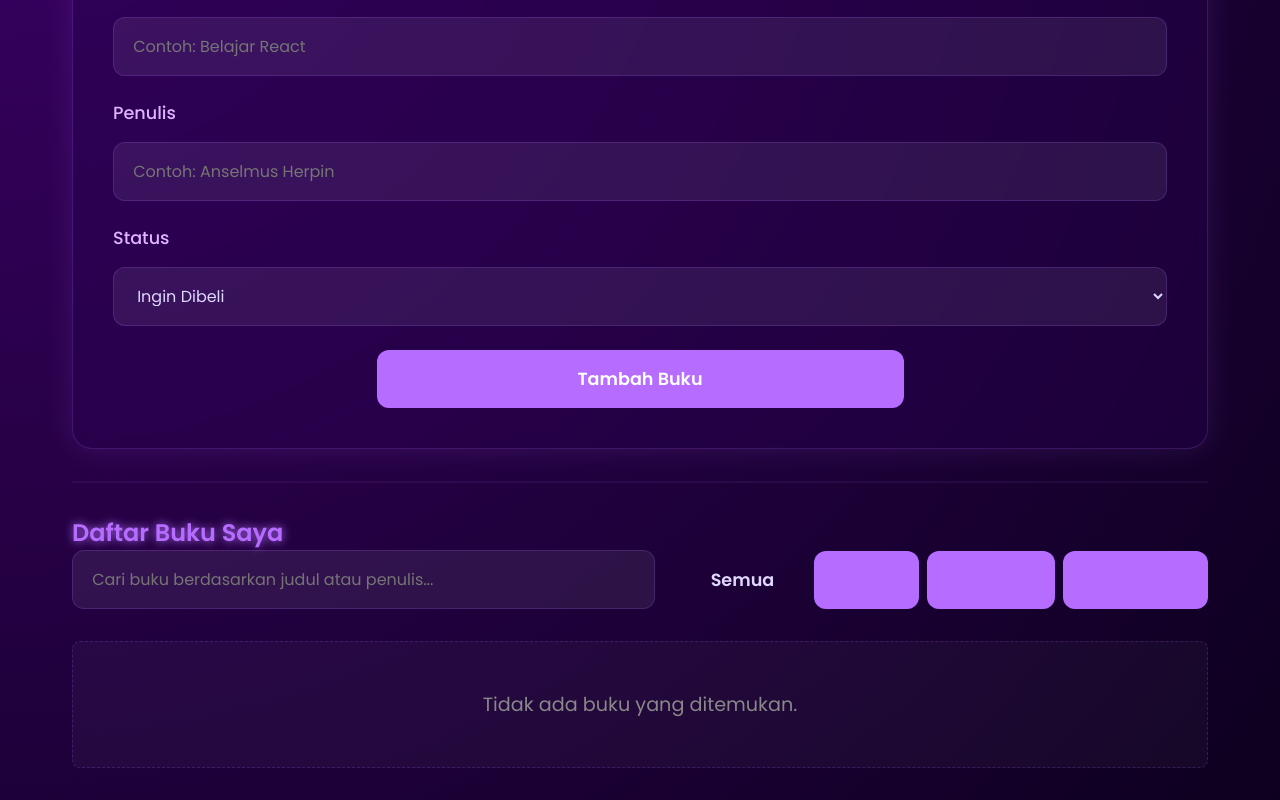
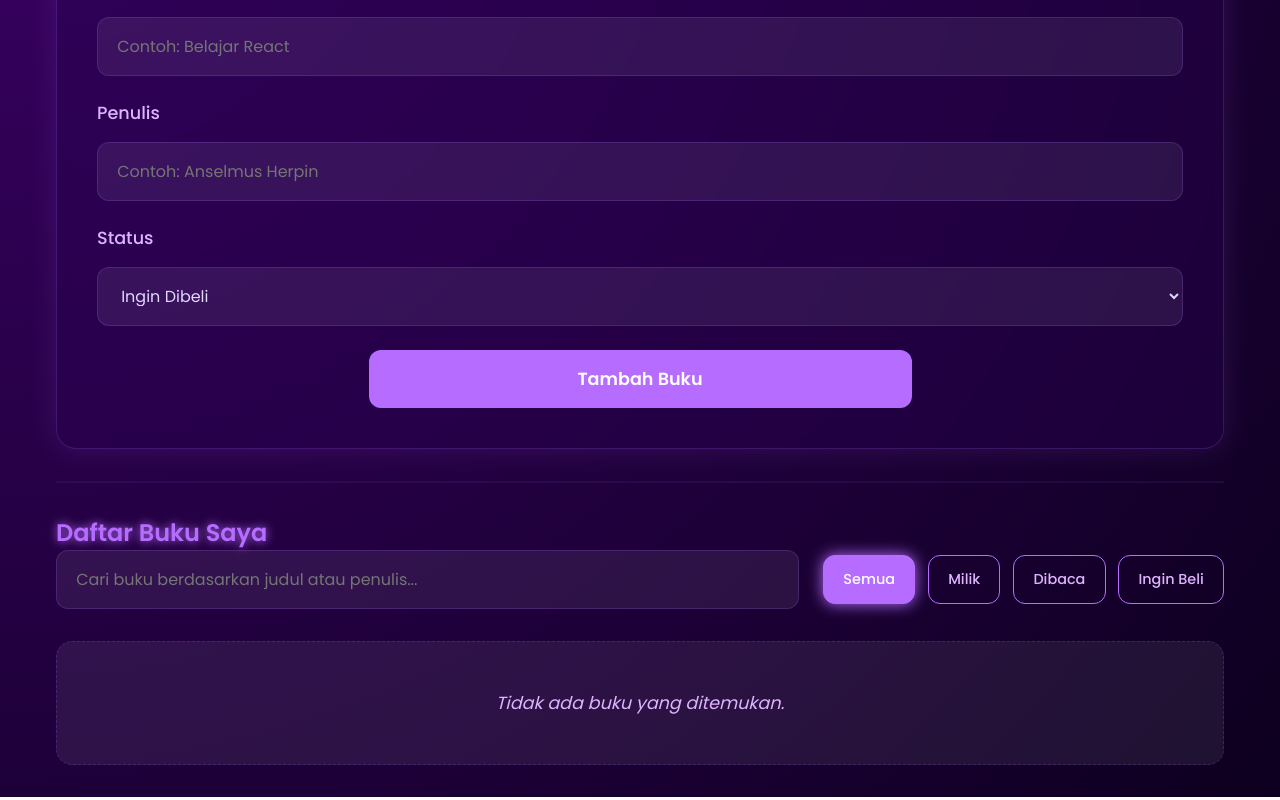
Before and after one commit to forkaton/pemrograman_web_itera_123140020, a React (Create React App) app in the folder anselmusherpinhasugian_123140020_pertemuan3/: page / in a window 1280 px wide. Shown: the part 257-1057 px from the top of the page. Built offline with nearby package versions, Linux system fonts and the light colour scheme.

Commit message:
Memperbaiki Style CSS di App.css, Stats.css, Booklist.css, BookItem.css, dan BookControls.css

```diff
--- a/anselmusherpinhasugian_123140020_pertemuan3/src/App.css
+++ b/anselmusherpinhasugian_123140020_pertemuan3/src/App.css
@@ -1,7 +1,7 @@
 /* src/App.css */
 .main-content {
-  /* Memberi batas lebar maksimum dan menengahkan konten */
+  width: 100%;
   max-width: 1200px;
-  margin: 2rem auto; /* 2rem jarak atas/bawah, auto jarak kiri/kanan (tengah) */
-  padding: 0 2rem; /* Jarak di samping agar tidak menempel di layar kecil */
+  margin: 2rem auto; /* Jarak atas/bawah dan auto kiri/kanan */
+  padding: 0 1rem; /* Padding di layar kecil */
 }
--- a/anselmusherpinhasugian_123140020_pertemuan3/src/components/BookControls/BookControls.css
+++ b/anselmusherpinhasugian_123140020_pertemuan3/src/components/BookControls/BookControls.css
@@ -1,10 +1,11 @@
+/* src/components/BookControls/BookControls.css */
 .controls-container {
   display: flex;
   justify-content: space-between;
   align-items: center;
   margin-bottom: 2rem;
-  gap: 1rem;
-  flex-wrap: wrap; /* Biar rapi di layar kecil */
+  gap: 1.5rem;
+  flex-wrap: wrap;
 }
 
 .search-bar {
@@ -14,18 +15,34 @@
 .search-bar input {
   width: 100%;
   min-width: 250px;
+  background: var(--input-bg); /* Latar belakang input baru */
 }
 
-.filter-buttons button {
-  margin-left: 0.5rem;
-  border-color: var(--border-color);
-  color: var(--border-color);
+.filter-buttons {
+  display: flex;
+  gap: 0.8rem;
+  flex-wrap: wrap;
 }
 
-/* Style untuk tombol filter yang sedang aktif */
+/* Tombol filter akan kita buat "ghost" (transparan) sampai aktif */
+.filter-buttons button {
+  background: transparent;
+  color: var(--purple-glow);
+  border: 1px solid var(--purple);
+  padding: 0.8rem 1.2rem;
+  font-size: 0.9rem;
+  font-weight: 500;
+}
+
+.filter-buttons button:hover {
+  background: var(--input-bg);
+  color: var(--purple);
+  transform: none; /* Matikan efek hover global */
+  box-shadow: none; /* Matikan efek hover global */
+}
+
 .filter-buttons button.active {
-  background-color: var(--primary-color);
-  color: var(--bg-color);
-  border-color: var(--primary-color);
-  box-shadow: 0 0 10px var(--primary-color);
+  background: var(--purple);
+  color: white;
+  box-shadow: 0 0 15px var(--purple);
 }
--- a/anselmusherpinhasugian_123140020_pertemuan3/src/components/BookItem/BookItem.css
+++ b/anselmusherpinhasugian_123140020_pertemuan3/src/components/BookItem/BookItem.css
@@ -1,67 +1,91 @@
+/* src/components/BookItem/BookItem.css */
 .book-item-card {
-  background-color: rgba(43, 0, 69, 0.4);
+  background: var(--input-bg); /* Latar belakang item baru */
+  border-radius: 16px;
+  padding: 1.5rem;
+  transition: all 0.3s ease;
   border: 1px solid var(--border-color);
-  border-radius: 8px;
-  padding: 1.5rem;
   position: relative;
-  transition: all 0.2s ease-in-out;
+  overflow: hidden; /* Untuk badge */
 }
 
 .book-item-card:hover {
-  transform: translateY(-5px);
-  box-shadow: 0 5px 20px rgba(208, 0, 255, 0.2);
+  transform: translateY(-3px);
+  box-shadow: 0 0 20px rgba(182, 109, 255, 0.2);
+  background: rgba(255, 255, 255, 0.1);
 }
 
+.book-title {
+  font-size: 1.3rem;
+  font-weight: 600;
+  color: var(--light-text); /* Teks lebih cerah */
+  text-shadow: none;
+  margin-bottom: 0.25rem;
+}
+
+.book-author {
+  font-size: 1rem;
+  color: var(--purple-glow);
+  font-style: italic;
+  margin-bottom: 1.5rem;
+}
+
+/* Aksi (Tombol Edit/Hapus) */
+.book-actions {
+  display: flex;
+  gap: 0.8rem;
+  justify-content: flex-end;
+  border-top: 1px solid var(--border-color);
+  padding-top: 1rem;
+}
+
+.book-actions button {
+  background: transparent;
+  border: none;
+  font-size: 1rem; /* Ukuran teks, bukan ikon */
+  font-weight: 500;
+  cursor: pointer;
+  padding: 0.5rem;
+  transition: all 0.3s ease;
+  box-shadow: none; /* Hapus shadow default */
+}
+
+/* Tombol Edit */
+.book-actions .btn-edit {
+  color: var(--purple-glow);
+}
+.book-actions .btn-edit:hover {
+  background: none;
+  color: var(--purple);
+  transform: none;
+  text-shadow: 0 0 10px var(--purple);
+}
+
+/* Tombol Hapus */
+.book-actions .btn-delete {
+  color: var(--accent); /* Warna pink aksen */
+}
+.book-actions .btn-delete:hover {
+  background: none;
+  color: var(--accent);
+  transform: none;
+  text-shadow: 0 0 10px var(--accent);
+}
+
+/* Badge Status */
 .status-badge {
   position: absolute;
   top: 15px;
   right: 15px;
-  padding: 5px 10px;
-  border-radius: 15px;
+  padding: 5px 12px;
+  border-radius: 20px;
   font-size: 0.8rem;
-  font-weight: bold;
-  color: var(--bg-color);
+  font-weight: 600;
+  color: var(--dark-bg); /* Teks gelap agar kontras */
   text-shadow: none;
 }
 
-/* Warna-warna badge neon */
-.status-milik { background-color: var(--success-color); }
-.status-baca { background-color: var(--secondary-color); }
-.status-beli { background-color: #00d9ff; } /* Biru neon */
-
-.book-title {
-  margin: 0 0 0.5rem 0;
-  color: var(--text-color);
-  text-shadow: none; /* Hilangkan shadow default h3 di dalam card */
-}
-
-.book-author {
-  margin: 0 0 1rem 0;
-  color: #ccc;
-  font-style: italic;
-}
-
-.book-actions {
-  display: flex;
-  gap: 0.5rem;
-}
-
-/* Tombol Edit warna hijau neon */
-.book-actions .btn-edit {
-  border-color: var(--success-color);
-  color: var(--success-color);
-}
-.book-actions .btn-edit:hover {
-  background-color: var(--success-color);
-  color: var(--bg-color);
-}
-
-/* Tombol Hapus warna merah neon */
-.book-actions .btn-delete {
-  border-color: var(--error-color);
-  color: var(--error-color);
-}
-.book-actions .btn-delete:hover {
-  background-color: var(--error-color);
-  color: var(--bg-color);
-}
+/* Warna badge baru dari root */
+.status-milik { background-color: var(--status-milik); }
+.status-baca { background-color: var(--status-baca); }
+.status-beli { background-color: var(--status-beli); }
--- a/anselmusherpinhasugian_123140020_pertemuan3/src/components/BookList/BookList.css
+++ b/anselmusherpinhasugian_123140020_pertemuan3/src/components/BookList/BookList.css
@@ -1,16 +1,19 @@
+/* src/components/BookList/BookList.css */
 .book-list-grid {
   display: grid;
-  /* Grid responsif: 1 kolom di HP, 2-3 di tablet/desktop */
   grid-template-columns: repeat(auto-fill, minmax(300px, 1fr));
   gap: 1.5rem;
 }
 
 .empty-list {
   text-align: center;
-  font-size: 1.2rem;
-  color: #888;
-  padding: 3rem;
-  background-color: rgba(255, 255, 255, 0.03);
+  padding: 3rem 2rem;
+  color: var(--purple-glow);
+  font-style: italic;
+  font-size: 1.1rem;
+
+  /* Gaya kartu transparan */
+  background: var(--input-bg);
   border: 1px dashed var(--border-color);
-  border-radius: 8px;
+  border-radius: 16px;
 }
--- a/anselmusherpinhasugian_123140020_pertemuan3/src/pages/Stats.css
+++ b/anselmusherpinhasugian_123140020_pertemuan3/src/pages/Stats.css
@@ -1,21 +1,26 @@
 /* src/pages/Stats.css */
+.stats-page-container h2 {
+  text-align: center;
+  font-size: 1.8rem;
+  margin-bottom: 2rem;
+}
 
 .stats-grid {
   display: grid;
   grid-template-columns: repeat(auto-fit, minmax(200px, 1fr));
   gap: 1.5rem;
-  margin-top: 2rem;
 }
 
 .stat-card {
-  padding: 2rem;
-  border-radius: 8px;
+  /* Menggunakan style kartu dari palet baru */
+  background: var(--card-bg);
+  border-radius: 20px;
+  padding: 2.5rem;
+  backdrop-filter: blur(6px);
+  border: 1px solid var(--border-color);
+  box-shadow: 0 0 30px rgba(182, 109, 255, 0.15);
   text-align: center;
-  color: white;
-  border: 1px solid var(--border-color);
-  background-color: rgba(43, 0, 69, 0.4);
-  box-shadow: 0 0 20px rgba(208, 0, 255, 0.1);
-  transition: all 0.2s ease-in-out;
+  transition: all 0.3s ease;
 }
 
 .stat-card:hover {
@@ -24,21 +29,21 @@
 
 .stat-value {
   font-size: 3.5rem;
-  font-weight: bold;
+  font-weight: 600;
+  color: var(--light-text); /* Teks cerah */
+  text-shadow: none;
   margin: 0;
-  color: white;
-  text-shadow: none; /* Override shadow default */
 }
 
 .stat-title {
   font-size: 1.1rem;
   margin: 0;
   font-weight: 500;
-  opacity: 0.9;
+  color: var(--purple-glow); /* Teks ungu muda */
 }
 
-/* Warna-warna Neon */
-.card-total .stat-value { color: var(--primary-color); }
-.card-milik .stat-value { color: var(--success-color); }
-.card-baca .stat-value { color: var(--secondary-color); }
-.card-beli .stat-value { color: #00d9ff; }
+/* Warna spesifik untuk nilai statistik */
+.card-total .stat-value { color: var(--purple); }
+.card-milik .stat-value { color: var(--status-milik); }
+.card-baca .stat-value { color: var(--status-baca); }
+.card-beli .stat-value { color: var(--status-beli); }
```
